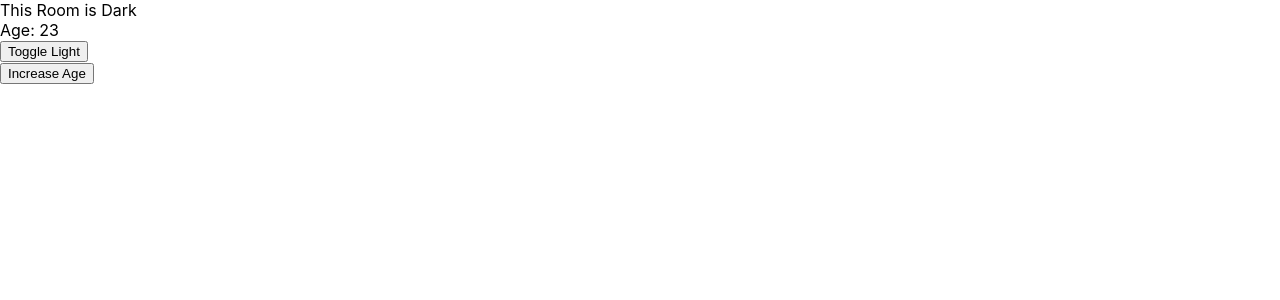
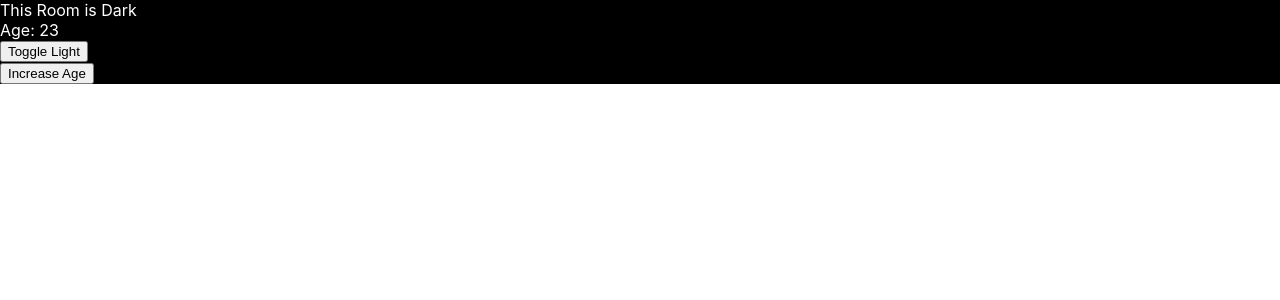
Before and after one commit to fizreh/demo-react-state, a React (Create React App) app: page / in a window 1280 px wide. Shown: the top 300 px of the page. Built offline with nearby package versions, Linux system fonts and the light colour scheme.

Commit message:
update css to toggle

```diff
--- /dev/null
+++ b/src/Room.css
@@ -0,0 +1,14 @@
+.room{
+    height:100%
+
+}
+.lit{
+    background-color: white;
+    color:black;
+}
+
+.dark{
+background-color: black;
+color: white;
+
+}
--- a/src/Room.js
+++ b/src/Room.js
@@ -1,17 +1,19 @@
 import React, {useState} from 'react';
-
+import './Room.css'
 
 function Room() {
 let [isLit,setLit] = useState(false);
 let [age,setAge] = useState(23);
-
+//let hello = `Hello $(isLit) World`;
 //const state = useState(true);
 //console.log("State= ",state);
 
 
 
 return (
-<div>This Room is  {isLit? "Lit":"Dark"}
+//<div className= {"room "+(isLit?"lit":"dark")}>This Room is  {isLit? "Lit":"Dark"}
+<div className= {`room  ${isLit? "lit": "dark"}`}>
+    This Room is  {isLit? "Lit":"Dark"}
 <br/>
 Age: {age}
 <br/>
```
